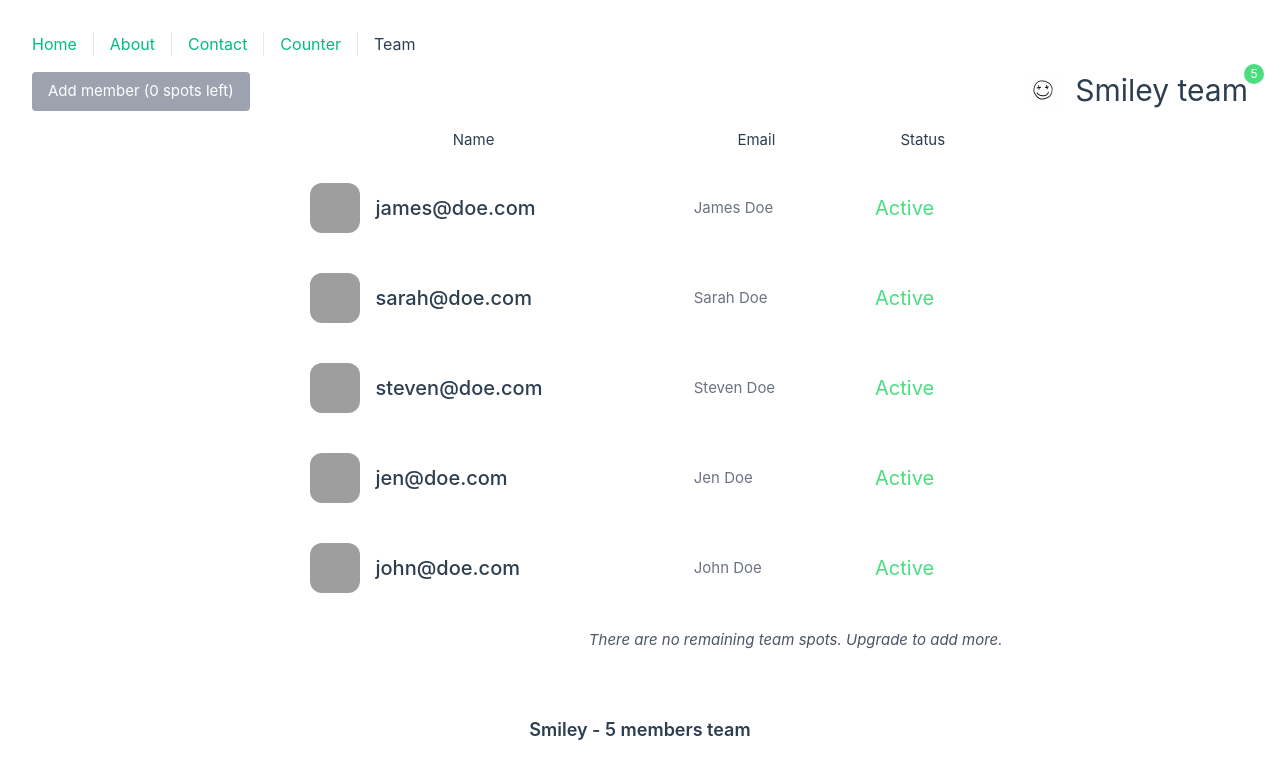
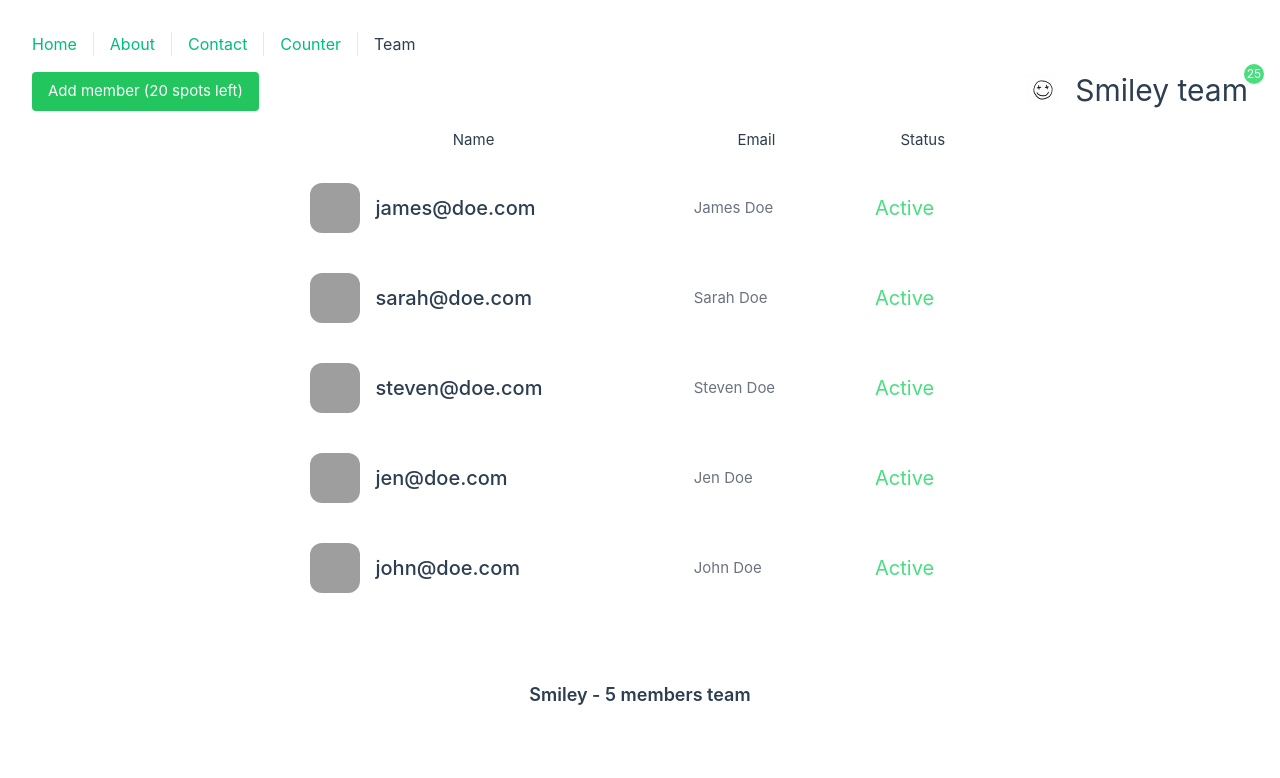
Before and after one commit to 012kirby210/laracast-vuejs-vite, a Vue app: page /team in a window 1280 px wide. Shown: the top 778 px of the page. Built offline with nearby package versions, Linux system fonts and the light colour scheme; grey boxes are pictures that could not be loaded.

Commit message:
Factorisation de l'équipe dans un magasin Pinia.

```diff
--- /dev/null
+++ b/src/Stores/TeamStore.js
@@ -0,0 +1,29 @@
+import {defineStore} from "pinia";
+
+export let useTeamStore = defineStore('team',
+    {
+       state: () => {
+           return {
+               name: '',
+               spots: '',
+               members: []
+
+           }
+       },
+        actions: {
+           async fill() {
+               let r = await import('@/team.json');
+               this.$state = r.default;
+           },
+            grow(spots) {
+                this.spots = spots;
+            }
+        },
+
+        getters: {
+           spotsRemaining() {
+               return this.spots - this.members.length;
+           }
+        }
+
+    });
--- a/src/components/Teams/TeamHeader.vue
+++ b/src/components/Teams/TeamHeader.vue
@@ -1,14 +1,15 @@
 <script setup>
-  import team from "@/team.json";
+  import {useTeamStore} from "@/Stores/TeamStore.js";
+  let team = useTeamStore();
 </script>
 
 <template>
   <header class="flex justify-between">
     <div>
       <button class="bg-green-500 hover:bg-green-600 text-white px-4 py-2 rounded disabled:bg-gray-400"
-              :disabled="team.members.length === team.spots"
+              :disabled="! team.spotsRemaining"
       >
-        Add member ({{ team.spots - team.members.length}} spots left)
+        Add member ({{ team.spotsRemaining }} spots left)
       </button>
     </div>
 
--- a/src/components/Teams/TeamMembers.vue
+++ b/src/components/Teams/TeamMembers.vue
@@ -1,5 +1,6 @@
 <script setup>
-import team from "@/team.json";
+import {useTeamStore} from "@/Stores/TeamStore.js";
+let team = useTeamStore();
 import TeamMember from "@/components/Teams/TeamMember.vue";
 </script>
 
@@ -14,7 +15,7 @@
     <TeamMember v-for="(member, index) in team.members" :first-name="member.firstName" :last-name="member.lastName" :email="member.email" :status="member.status" :key="index"/>
     </tbody>
   </table>
-  <p class="text-right text-gray-600 italic" v-show="team.members.length===team.spots">There are no remaining team spots. Upgrade to add more.</p>
+  <p class="text-right text-gray-600 italic" v-show="! team.spotsRemaining">There are no remaining team spots. Upgrade to add more.</p>
 </template>
 
 <style scoped>
--- a/src/views/TeamVue.vue
+++ b/src/views/TeamVue.vue
@@ -1,8 +1,13 @@
 <script setup>
-import team from '@/team.json';
+import {useTeamStore} from "@/Stores/TeamStore.js";
 import TeamHeader from "@/components/Teams/TeamHeader.vue";
 import TeamMembers from "@/components/Teams/TeamMembers.vue";
 import TeamFooter from "@/components/Teams/TeamFooter.vue";
+
+
+let team = useTeamStore();
+team.fill();
+setTimeout( () => {team.grow(25)}, 2000);
 
 </script>
 
```
